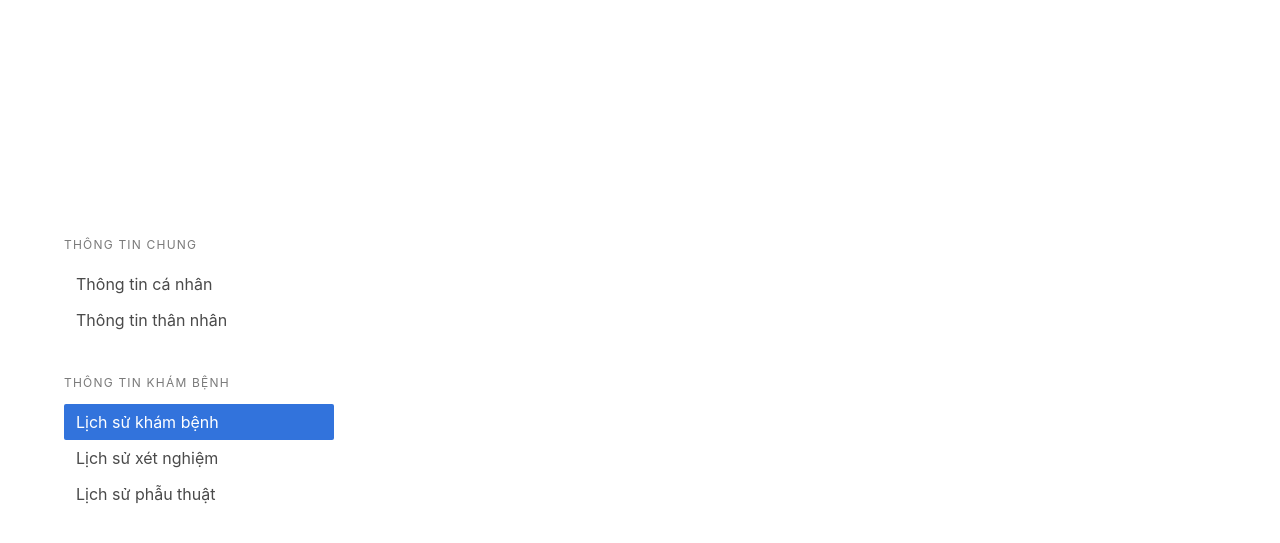
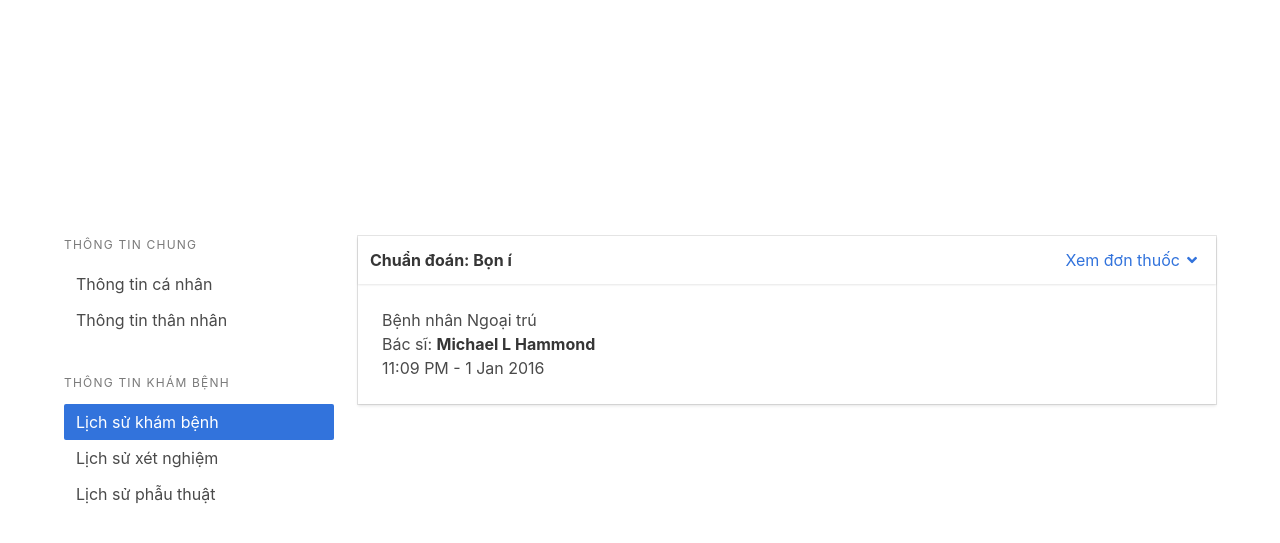
Before and after one commit to me-and-the-boiis/hospital-management, a Flask app: page / in a window 1280 px wide. Shown: the part 52-595 px from the top of the page. Run offline with Flask 2, Linux system fonts and the light colour scheme; some libraries are stand-ins or nearby versions.

Commit message:
Add exam-history card expand/collapse animation

```diff
--- a/project/static/handlePatientE.js
+++ b/project/static/handlePatientE.js
@@ -1,3 +1,3 @@
 $('.card-header-icon').click(function() {
-    $('.me-sick').toggleClass('is-hidden');
+    $('.me-sick').slideToggle()
 })
--- a/project/templates/Patient/index.html
+++ b/project/templates/Patient/index.html
@@ -24,7 +24,49 @@
     </div>
     <div class="column">
 
+      <div class="card">
+        <header class="card-header">
+          <p class="card-header-title">
+            <!-- <time datetime="2016-1-1">11:09 PM - 1 Jan 2016</time> -->
+            Chuẩn đoán: Bọn í
+          </p>
+          <a class="card-header-icon" aria-label="more options">
+            Xem đơn thuốc
+            <span class="icon">
+              <i class="fas fa-angle-down" aria-hidden="true"></i>
+            </span>
+        </a>
+        </header>
+        <div class="card-content">
+            <div class="content">
+                Bệnh nhân Ngoại trú
+                <br>
+                Bác sĩ: <strong>Michael L Hammond</strong>
+                <br>
+                <time datetime="2016-1-1">11:09 PM - 1 Jan 2016</time>
 
+                <div class="me-sick" style="display: none;">
+                    <table class="table">
+                        <thead>
+                          <tr>
+                            <th><abbr title="Position">#</abbr></th>
+                            <th>Tên thuốc</th>
+                            <th>Cách sử dụng</th>
+                          </tr>
+                        </thead>
+                        <tbody>
+                          <tr>
+                            <th>1</th>
+                            <td>Berberine 100mg</td>
+                            <td>Uống sáng tối, mỗi lần 10 viên</td>
+                          </tr>
+                        </tbody>
+                    </table>
+                    <strong>Ghi chú: </strong> Chú ghi ý :(())
+                </div>
+            </div>
+        </div>
+    </div>
 
     </div>
 </div>
```
